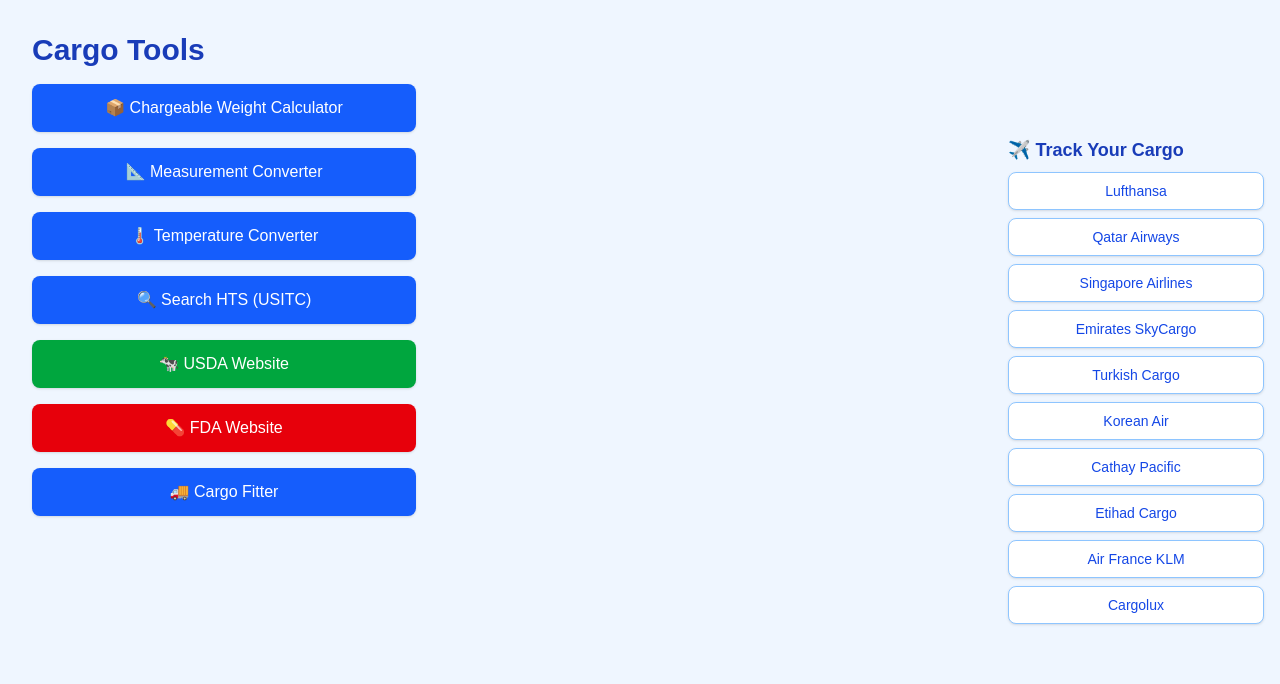
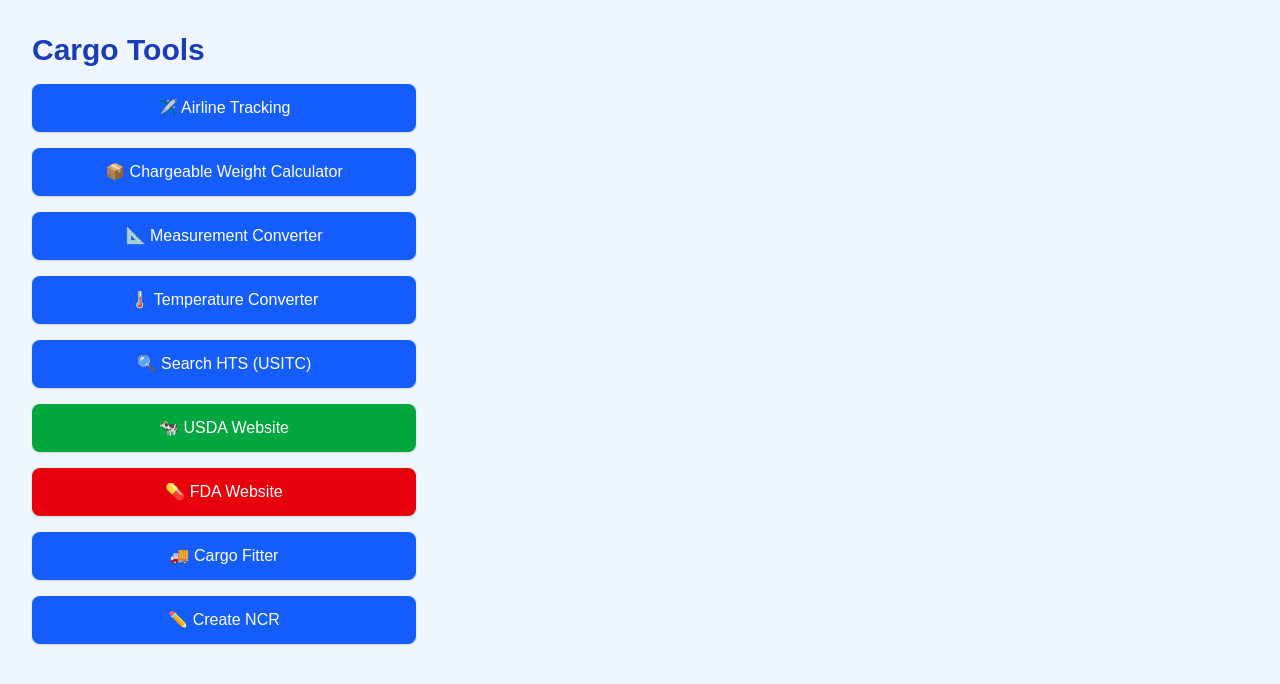
Before and after one commit to valiokarelov/cargo-calculators, a Next.js app: page / in a window 1280 px wide. Shown: the top 684 px of the page. Built offline with nearby package versions, Linux system fonts and the light colour scheme.

Commit message:
Changing the UI and adding all airlines into button function

```diff
--- a/src/components/AirlineTrackingPanel.tsx
+++ b/src/components/AirlineTrackingPanel.tsx
@@ -1,31 +1,31 @@
-const airlines = [
-  { name: 'Lufthansa', url: 'https://lufthansa-cargo.com/track' },
-  { name: 'Qatar Airways', url: 'https://www.qrcargo.com/track' },
-  { name: 'Singapore Airlines', url: 'https://www.siacargo.com/trackandtrace/' },
-  { name: 'Emirates SkyCargo', url: 'https://skychain.emirates.com/Skychain/Login' },
-  { name: 'Turkish Cargo', url: 'https://www.turkishcargo.com.tr/en/online-services/track-your-cargo' },
-  { name: 'Korean Air', url: 'https://cargo.koreanair.com/cc/iw/cargoTracking.do' },
-  { name: 'Cathay Pacific', url: 'https://www.cathaypacificcargo.com/en-us/e-services/tracking.aspx' },
-  { name: 'Etihad Cargo', url: 'https://www.etihadcargo.com/en/track-shipment' },
-  { name: 'Air France KLM', url: 'https://www.afklcargo.com/mycargo/shipment-tracking' },
-  { name: 'Cargolux', url: 'https://www.cargolux.com/e-services/track-your-shipment' },
-];
+//const airlines = [
+  //{ name: '020 LH Lufthansa', url: 'https://www.lufthansa-cargo.com/en/eservices/etracking' },
+  //{ name: '157 QR Qatar Airways', url: 'https://www.qrcargo.com/s/track-your-shipment' },
+  //{ name: 'Singapore Airlines', url: 'https://www.siacargo.com/trackandtrace/' },
+  //{ name: 'Emirates SkyCargo', url: 'https://skychain.emirates.com/Skychain/Login' },
+  //{ name: 'Turkish Cargo', url: 'https://www.turkishcargo.com.tr/en/online-services/track-your-cargo' },
+  //{ name: 'Korean Air', url: 'https://cargo.koreanair.com/cc/iw/cargoTracking.do' },
+  //{ name: 'Cathay Pacific', url: 'https://www.cathaypacificcargo.com/en-us/e-services/tracking.aspx' },
+  //{ name: 'Etihad Cargo', url: 'https://www.etihadcargo.com/en/track-shipment' },
+  //{ name: 'Air France KLM', url: 'https://www.afklcargo.com/mycargo/shipment-tracking' },
+  //{ name: 'Cargolux', url: 'https://www.cargolux.com/e-services/track-your-shipment' },
+//];
 
-export default function AirlineTrackingPanel() {
-  return (
-    <div className="mt-10 sm:fixed sm:top-24 sm:right-4 w-full sm:w-64 space-y-2 z-50">
-      <h2 className="text-lg font-semibold mb-2 text-blue-800">✈️ Track Your Cargo</h2>
-      {airlines.map((airline, idx) => (
-        <a
-          key={idx}
-          href={airline.url}
-          target="_blank"
-          rel="noopener noreferrer"
-          className="block bg-white border border-blue-300 text-blue-700 py-2 px-4 rounded-lg shadow hover:bg-blue-100 text-sm text-center"
-        >
-          {airline.name}
-        </a>
-      ))}
-    </div>
-  );
-}
+//export default function AirlineTrackingPanel() {
+  //return (
+    //<div className="mt-10 sm:fixed sm:top-24 sm:right-4 w-full sm:w-64 space-y-2 z-50">
+      //<h2 className="text-lg font-semibold mb-2 text-blue-800">✈️ Track Your Cargo</h2>
+      //{airlines.map((airline, idx) => (
+        //<a
+          //key={idx}
+          //href={airline.url}
+          //target="_blank"
+          //rel="noopener noreferrer"
+          //className="block bg-white border border-blue-300 text-blue-700 py-2 px-4 rounded-lg shadow hover:bg-blue-100 text-sm text-left"
+        //>
+          //{airline.name}
+        //</a>
+      //))}
+    //</div>
+  //);
+//}
--- /dev/null
+++ b/src/pages/airline-tracking.tsx
@@ -0,0 +1,41 @@
+import React, { useState } from 'react';
+
+// Sample airline data
+const airlines = [
+  { id: 1, name: "001 AA American Airlines", url: "https://www.aacargo.com/AACargo/tracking" },
+  { id: 2, name: "Delta Air Lines", url: "https://www.delta.com" },
+  { id: 3, name: "United Airlines", url: "https://www.united.com" },
+  { id: 4, name: "Southwest Airlines", url: "https://www.southwest.com" },
+  { id: 5, name: "JetBlue Airways", url: "https://www.jetblue.com" },
+  { id: 6, name: "Alaska Airlines", url: "https://www.alaskaair.com" }
+];
+
+const AirlineTracking = () => {
+  return (
+    <main className="min-h-screen p-6 bg-blue-50 flex flex-col items-start">
+      <a href="/" className="text-blue-600 underline mb-4">
+        &larr; Back to tools
+      </a>
+
+      <div className="max-w-4xl mx-auto w-full">
+        <h1 className="text-3xl font-bold mb-6 text-blue-800">✈️ Airline Tracking</h1>
+
+        <div className="grid grid-cols-1 md:grid-cols-2 lg:grid-cols-3 gap-4">
+          {airlines.map((airline, idx) => (
+            <a
+              key={idx}
+              href={airline.url}
+              target="_blank"
+              rel="noopener noreferrer"
+              className="block bg-white border border-blue-300 text-blue-700 py-4 px-6 rounded-lg shadow hover:bg-blue-100 hover:shadow-md transition-all duration-200"
+            >
+              {airline.name}
+            </a>
+          ))}
+        </div>
+      </div>
+    </main>
+  );
+};
+
+export default AirlineTracking;
--- /dev/null
+++ b/src/pages/create-ncr.tsx
@@ -0,0 +1,16 @@
+import Link from 'next/link';
+
+export default function CargoFitter() {
+  return (
+    <main className="min-h-screen p-6 bg-blue-50 flex flex-col items-start">
+      <Link href="/" className="text-blue-600 underline mb-4">
+        &larr; Back to tools
+      </Link>
+
+      <div className="bg-white/80 p-6 rounded-xl shadow-lg backdrop-blur-sm max-w-md w-full">
+        <h1 className="text-2xl font-bold text-blue-800 mb-2"> ✏️ NCR generator</h1>
+        <p className="text-lg text-gray-700">This tool is currently under construction. Please check back soon!</p>
+      </div>
+    </main>
+  );
+}
--- a/src/pages/index.tsx
+++ b/src/pages/index.tsx
@@ -1,6 +1,5 @@
 import Link from 'next/link';
 import Head from 'next/head';
-import AirlineTrackingPanel from '@/components/AirlineTrackingPanel';
 
 export default function Home() {
   return (
@@ -12,10 +11,15 @@
       </Head>
 
       <main className="relative min-h-screen bg-blue-50 px-4 py-8 sm:px-8">
-        <AirlineTrackingPanel />
-
         <div className="space-y-4 w-full max-w-sm">
           <h1 className="text-3xl font-bold mb-4 text-blue-800">Cargo Tools</h1>
+
+          <Link
+            href="/airline-tracking"
+            className="block bg-blue-600 text-white py-3 px-5 rounded-lg shadow hover:bg-blue-700 transition text-center"
+          >
+            ✈️ Airline Tracking
+          </Link>
 
           <Link
             href="/chargeable-weight"
@@ -71,6 +75,13 @@
           >
             🚚 Cargo Fitter
           </Link>
+
+          <Link
+            href="/create-ncr"
+            className="block bg-blue-600 text-white py-3 px-5 rounded-lg shadow hover:bg-blue-700 transition text-center"
+          >
+            ✏️ Create NCR
+          </Link>
         </div>
       </main>
     </>
```
